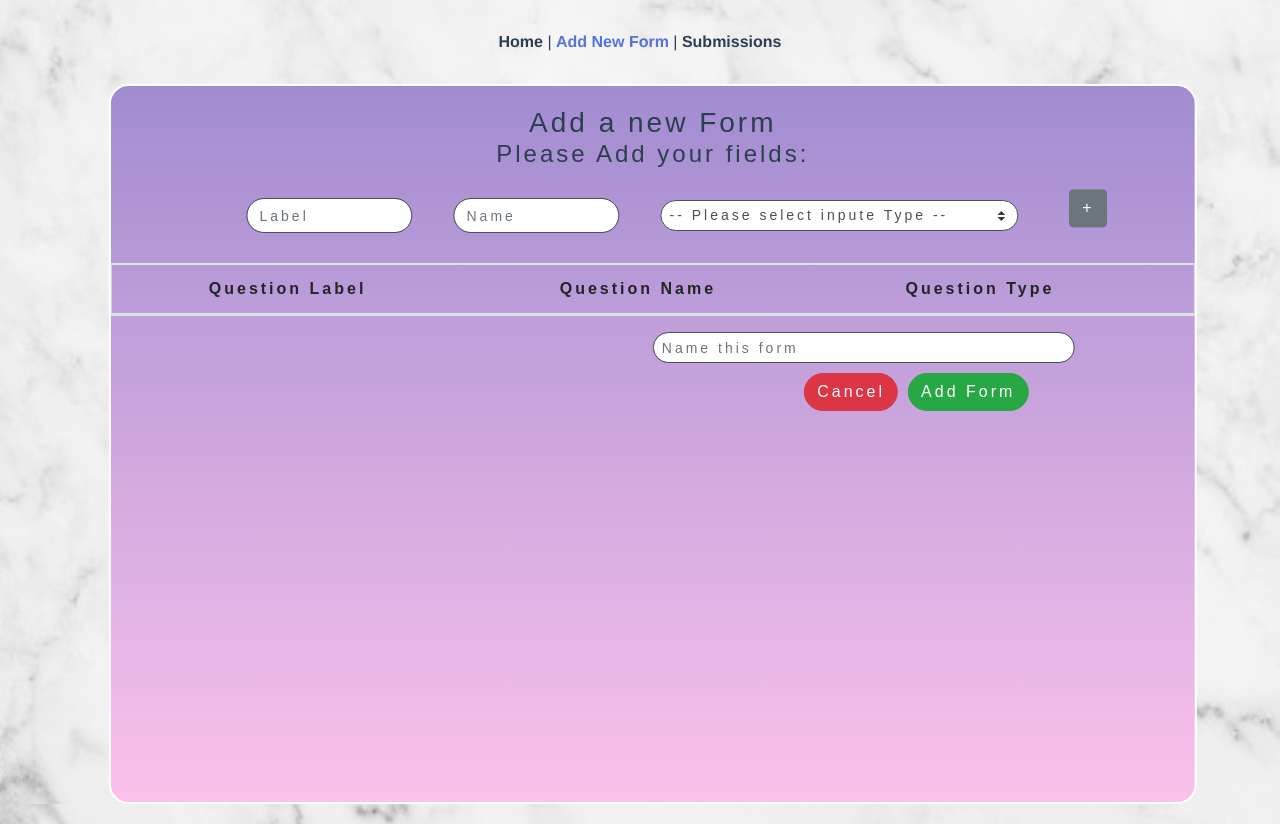
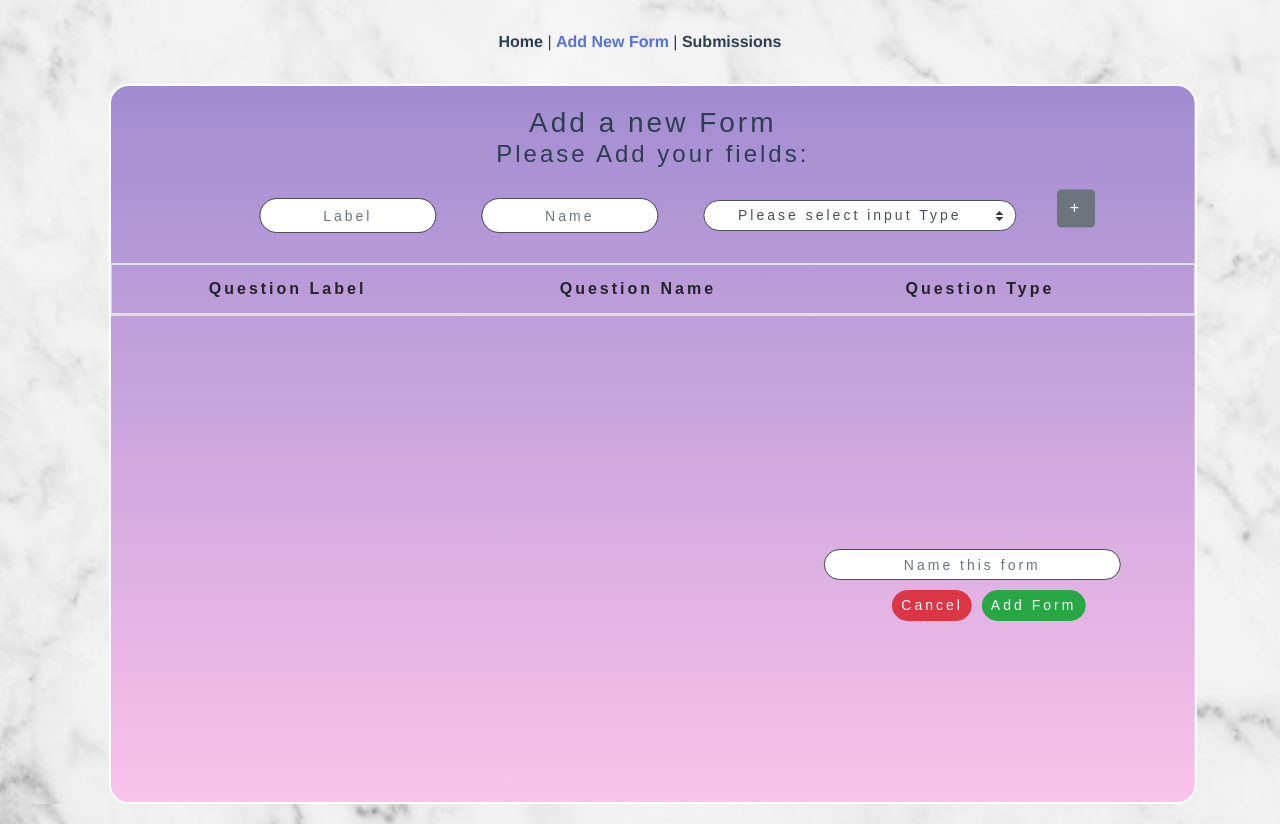
Before and after one commit to Cleverrness/form-builder-exam, a Vue app in the folder Client/: page /NewForm in a window 1280 px wide. Built offline with nearby package versions, Linux system fonts and the light colour scheme; what vue-js-modal would draw is missing.

Commit message:
finished new form component

```diff
--- a/Client/src/components/BuildNewForm.vue
+++ b/Client/src/components/BuildNewForm.vue
@@ -14,9 +14,9 @@
       </div>
       <div class="type">
         <!--        <label for="typeTag">Type</label>-->
-        <b-form-select v-model="selectedType" :options="availableTypes" size="sm" id="typeTag">-->
+        <b-form-select v-model="selectedType" :options="availableTypes" size="sm" @change="applyClass" :class="applyFont" id="typeTag">-->
           <template v-slot:first>
-            <b-form-select-option value="null" disabled>-- Please select inpute Type --</b-form-select-option>
+            <b-form-select-option value="null" disabled >Please select input Type</b-form-select-option>
           </template>
           <!--          <option v-for="(type,index) in availableTypes" :key="index">{{type}}</option>-->
         </b-form-select>
@@ -30,15 +30,16 @@
       </template>
     </b-table>
 
-    <b-container class="buttons-grp">
+    <div class="buttons-grp">
       <!--Buttons-->
-      <b-form-input autocomplete="off" type="text" v-model="formName" placeholder="Name this form" size="sm" id="formName" :class="isDanger"
-                    v-b-popover.hover.top=""
-      ></b-form-input>
-
-      <b-button pill size="md" variant="danger" @click="cancel" >Cancel</b-button>
-      <b-button pill size="md" variant="success" class="add-form-btn" @click="submitNewForm">Add Form</b-button>
-    </b-container>
+      <div id="nameDiv">
+        <b-form-input autocomplete="off" type="text" v-model="formName" placeholder="Name this form" size="sm" id="formName" :class="isDanger"
+                      v-b-popover.hover.top=""
+        ></b-form-input>
+      </div>
+      <b-button pill size="sm" variant="danger" @click="cancel" >Cancel</b-button>
+      <b-button pill size="sm" variant="success" class="add-form-btn" @click="submitNewForm">Add Form</b-button>
+    </div>
 
     <b-popover id="formNamePop" :show.sync="showPopOver" target="formName" variant="danger" placement="top" delay="5">
       Please fill form Name!
@@ -97,7 +98,8 @@
             key: "delete",
             label: ""
           },
-        ]
+        ],
+        applyFont: ""
       }
     },
     filters: {
@@ -124,6 +126,9 @@
       {
         console.log(fieldIndex);
         this.questions.splice(fieldIndex,1);
+      },
+      applyClass() {
+        this.applyFont = "select-font-bold";
       },
       resetInputs(){
         this.fieldName = "";
@@ -191,6 +196,9 @@
   h4 {
     left: 0;
   }
+  .mustFill-red {
+    border: 2px solid red;
+  }
   .bg-gra-01 {
 
     background: linear-gradient(to top, #fbc2eb 0%, #a18cd1 100%);
@@ -206,6 +214,9 @@
     border-radius: 20px;
     margin-bottom: 20px;
   }
+  input{
+    font-weight: bold;
+  }
   input, select{
     outline: none;
     margin: 0;
@@ -216,6 +227,15 @@
     font-family: inherit;
     border: 1px solid;
     border-radius: 20px;
+    text-align: center;
+  }
+
+  .select-font-bold{
+    font-weight: bold;
+  }
+
+  input::-webkit-input-placeholder {
+    font-weight: lighter;
   }
   input:focus{
     outline: none;
@@ -227,6 +247,7 @@
       position: relative;
       transform: translateX(10%);
 
+
     }
 
     .plus-btn{
@@ -237,6 +258,7 @@
     .inputs div {
       position: relative;
       margin: 30px 20px;
+
     }
 
     #typeTag{
@@ -245,6 +267,11 @@
 
     #formName{
       margin-bottom: 10px;
+      text-align: center;
+
+    }
+    #nameDiv{
+      padding-left: 15%;
     }
 
     .buttons-grp {
@@ -278,14 +305,19 @@
 
     #formName{
       margin-bottom: 10px;
+      text-align: center;
     }
 
     .buttons-grp {
       position: relative;
       bottom: 0;
       right: 0;
-      padding-bottom: 10px;
-      padding-left: 50%;
+      padding-top: 20%;
+      margin-left: 130px;
+    }
+
+    #nameDiv{
+      padding-left: 10%;
     }
 
     .add-form-btn {
```
Also changed, not shown: 7 other files (tests, documents, lock files or other folders).
